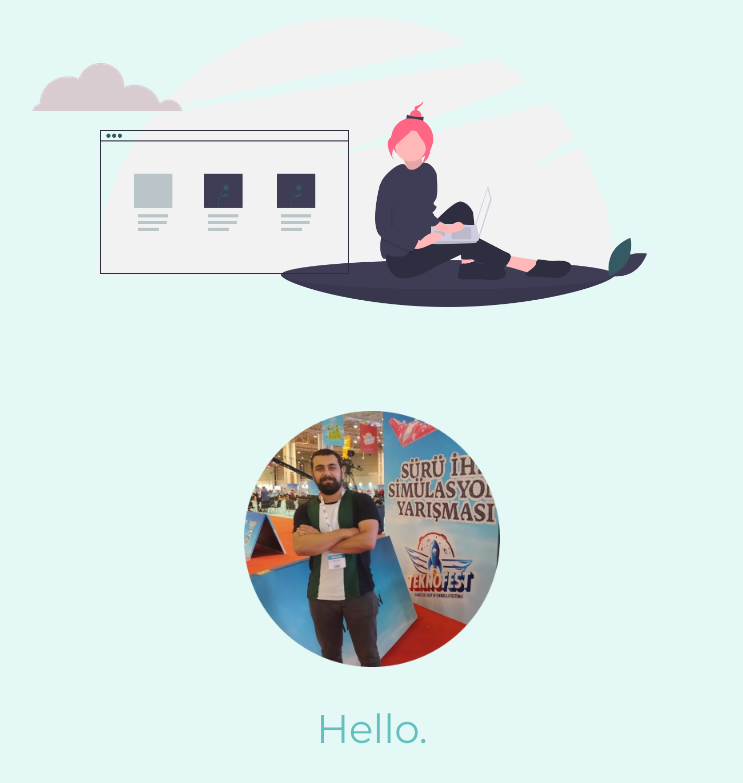
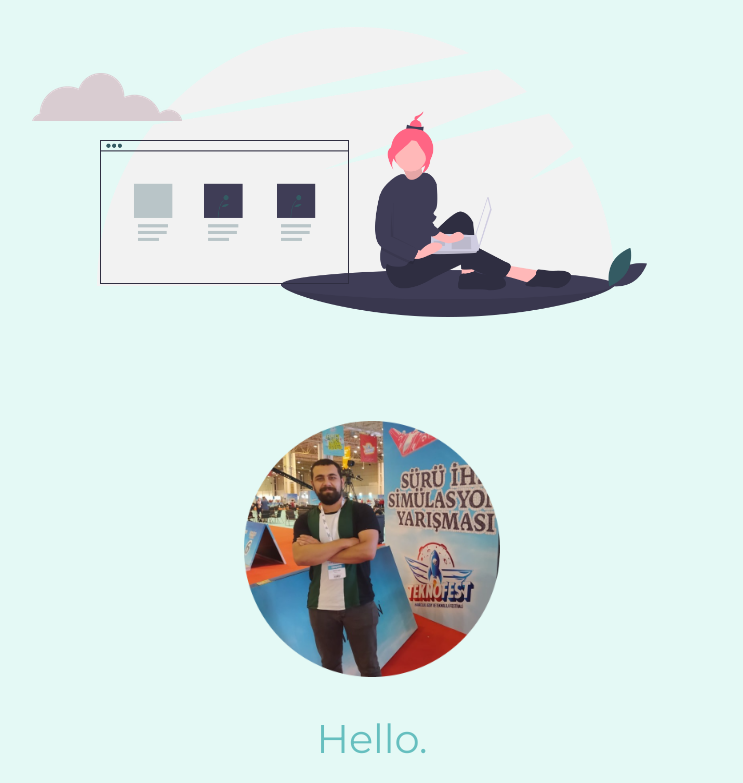
Before and after one commit to Harun6/My-First-Blog-Page, a plain HTML site: page index.html in a window 1280 px wide. Shown: the part 380-1163 px from the top of the page, without its empty margins (268-1011 px from the left). Drawn offline with Linux system fonts and the light colour scheme.

Commit message:
Some css commands have been added or changed.

```diff
--- a/css/style.css
+++ b/css/style.css
@@ -1,4 +1,5 @@
 body{
+    color: #40514E;
     margin: 0;
     text-align: center;
     font-family: 'Merriweather', serif;
@@ -16,6 +17,7 @@ h2{
     font-size: 2.5rem;
     color: #66BFBF;
     font-weight: normal;
+    padding-bottom: 10px;
 }
 
 h3{
```
